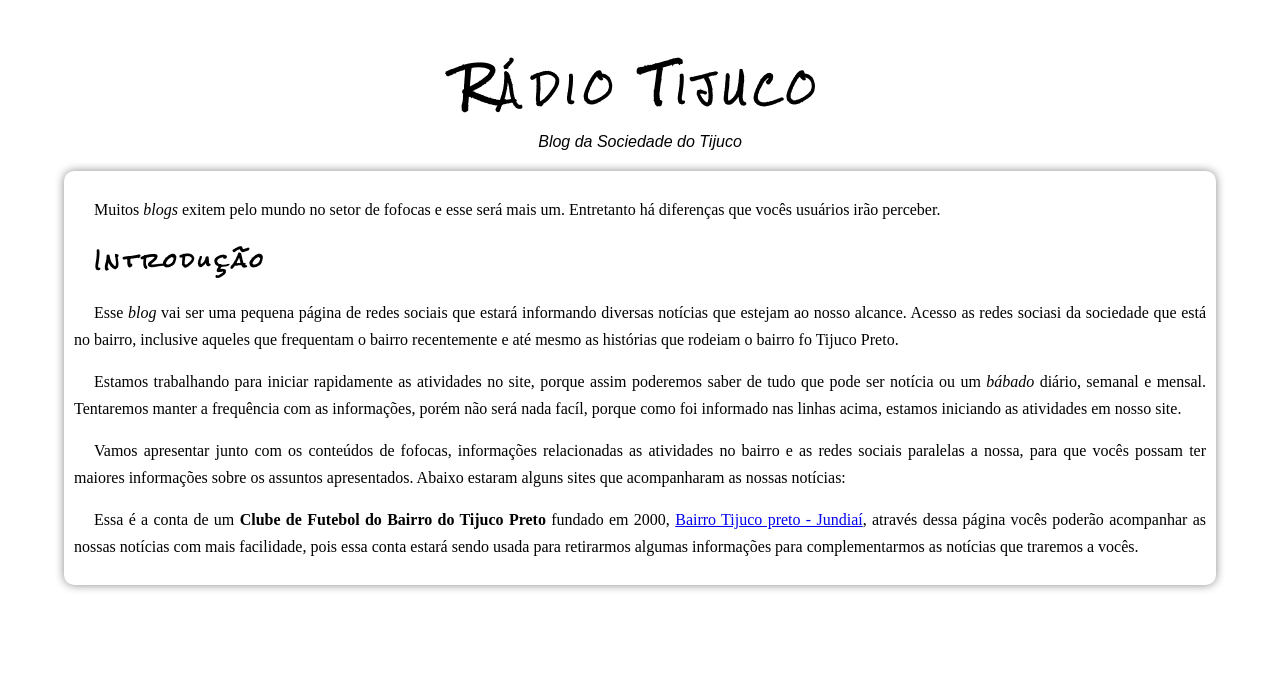
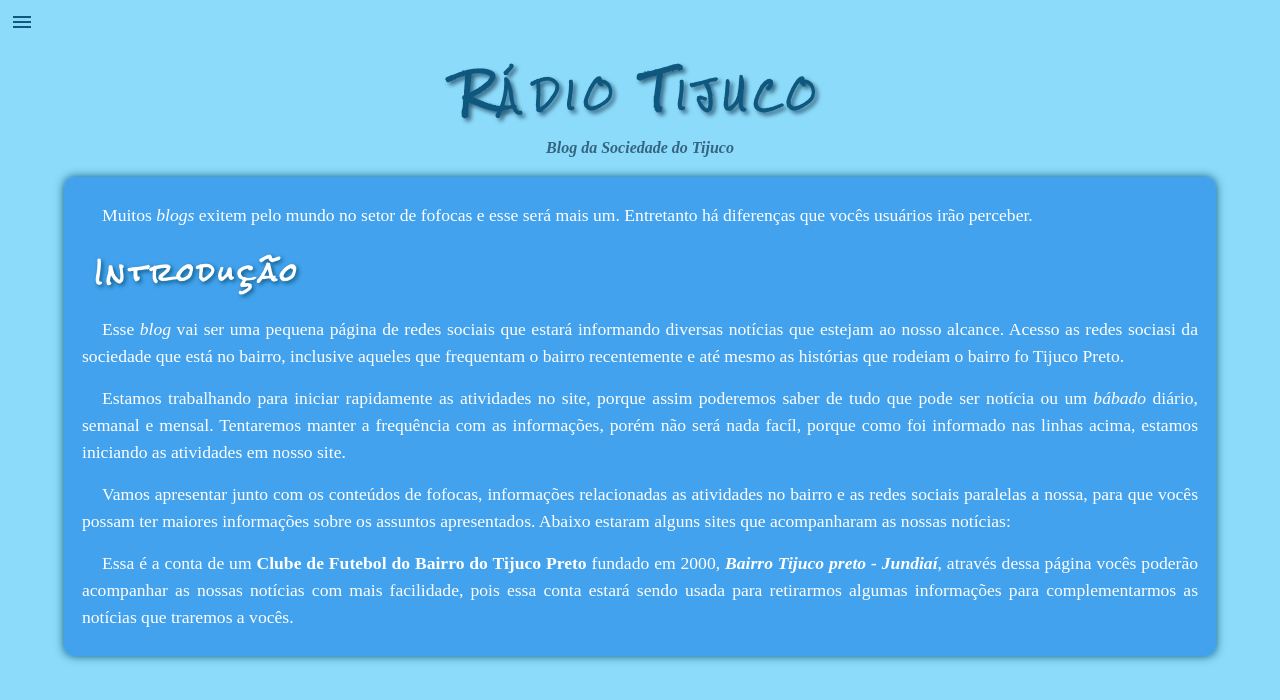
Before and after one commit to Sowrato/HTML-CSS, a plain HTML site: page Site Pessoal/index.html in a window 1280 px wide. Drawn offline with nearby package versions, Linux system fonts and the light colour scheme; a web font is replaced by a local one.

Commit message:
Fiz algumas customizações com CSS.

```diff
--- a/Site Pessoal/index.html
+++ b/Site Pessoal/index.html
@@ -4,20 +4,23 @@
     <meta charset="UTF-8">
     <meta http-equiv="X-UA-Compatible" content="IE=edge">
     <meta name="viewport" content="width=device-width, initial-scale=1.0">
-    <title>Sowrato - Portifólio</title>
+    <title>Rádio Tijuco</title>
+    <link rel="shortcut icon" href="Imagens/favicon.ico" type="image/x-icon">
     <link rel="stylesheet" href="site.css">
-    <link rel="stylesheet" href="https://fonts.googleapis.com/css2?family=Material+Symbols+Outlined:opsz,wght,FILL,GRAD@20..48,100..700,0..1,-50..200" />
     <link rel="preconnect" href="https://fonts.googleapis.com">
     <link rel="preconnect" href="https://fonts.gstatic.com" crossorigin>
     <link href="https://fonts.googleapis.com/css2?family=Rock+Salt&display=swap" rel="stylesheet">
     <link href="https://fonts.googleapis.com/css2?family=Rock+Salt&family=Ysabeau&display=swap" rel="stylesheet">
+    <link href="https://fonts.googleapis.com/icon?family=Material+Icons"
+      rel="stylesheet">
 </head>
 <body>
     <header>
+        <i class="material-icons">menu</i>
         <menu>
-            <a href="home.html">Home</a>
-            <a href="noticias.html">Notícias</a>
-            <a href="fofocas.html">Fofocas</a>
+            <a href="home.html"><i class="material-icons">home</i></a>
+            <a href="noticias.html"><i class="material-icons">connect_without_contact</i></a>
+            <a href="fofocas.html"><i class="material-icons">newspaper</i></a>
         </menu>
         <h1>Rádio Tijuco</h1>
         <p>Blog da Sociedade do Tijuco</p>
--- a/Site Pessoal/site.css
+++ b/Site Pessoal/site.css
@@ -14,69 +14,117 @@
     --cor5: #0E5880;
 }
 
+html::-webkit-scrollbar {
+    width: 10px;
+}
+
+html::-webkit-scrollbar-thumb {
+    border-radius: 10px;
+    background-image: linear-gradient(to top, var(--cor1), var(--cor2), var(--cor3));
+}
+
+html::-webkit-scrollbar-track {
+    background-color: var(--cor3);
+    border-radius: 10px;
+}
+
 * {
     margin: 0;
     padding: 0;
     box-sizing: border-box;
 }
 
-body, html {
+html {
+    overflow-x: hidden;
     width: 100vw;
     height: 100vh;
     font-family: Arial, Helvetica, sans-serif;
-
+    background-color: rgb(141, 219, 250);
 }
 
 header {
-    text-align: center;
     margin-bottom: 20px;
 }
+
+header > i {
+    padding: 10px;
+    cursor: pointer;
+    color: var(--cor5);
+}
+
+/* Aplicar JavaScript no MENU */
 
 header > menu {
     font-size: 1em;
     text-align: left;
     padding: 10px;
+    display: none;
 }
 
 header > menu > a {
     text-decoration: none;
-    color: white;
-
+    color: var(--cor5);
+    margin-right: 20px;
 }
 
 header > h1 {
+    color: var(--cor5);
+    text-align: center;
     font-size: 2.5em;
     font-family: var(--fonte01);
     font-variant: small-caps;
     letter-spacing: 7px;
+    text-shadow: 3px 3px 4px var(--cor4);
 }
 
 header > p {
+    text-align: center;
     font-style: italic;
     font-size: 1em;
+    color: var(--cor4)
+    ;
+    font-weight: bold;
+    font-family: var(--fonte02);
 }
 
 main {
     display: block;
+    background-color: rgba(18, 126, 228, 0.603);
     margin: auto;
     width: 90vw;
     text-align: justify;
-    font-size: 1em;
     padding: 10px;
     border-radius: 10px;
-    box-shadow: 0 0 10px rgba(0, 0, 0, 0.471);
+    box-shadow: 0 0 10px var(--cor5);
     font-family: var(--fonte02);
 }
 
 main > h2 {
+    color: white;
+    font-size: 1.5em;
     text-indent: 20px;
     font-family: var(--fonte01);
-    font-size: 1.2em;
     letter-spacing: 4px;
+    text-shadow: 2px 2px 4px var(--cor5);
 }
 
 main > p {
+    color: white;
+    font-size: 1.1em;
+    padding: 0 8px;
     margin: 15px 0;
     text-indent: 20px;
     line-height: 27px;
 }
+
+main > p > a {
+    text-decoration: none;
+    color: white;
+    font-style: italic;
+    font-weight: bold;
+}
+
+main > p > a:hover {
+    text-decoration: underline;
+    color: var(--cor5);
+}
```
Also changed, not shown: Site Pessoal/Imagens/android-chrome-192x192.png (added), Site Pessoal/Imagens/android-chrome-512x512.png (added), Site Pessoal/Imagens/apple-touch-icon.png (added), Site Pessoal/Imagens/favicon-16x16.png (added), Site Pessoal/Imagens/favicon-32x32.png (added), Site Pessoal/Imagens/favicon.ico (added), 1 other file.
